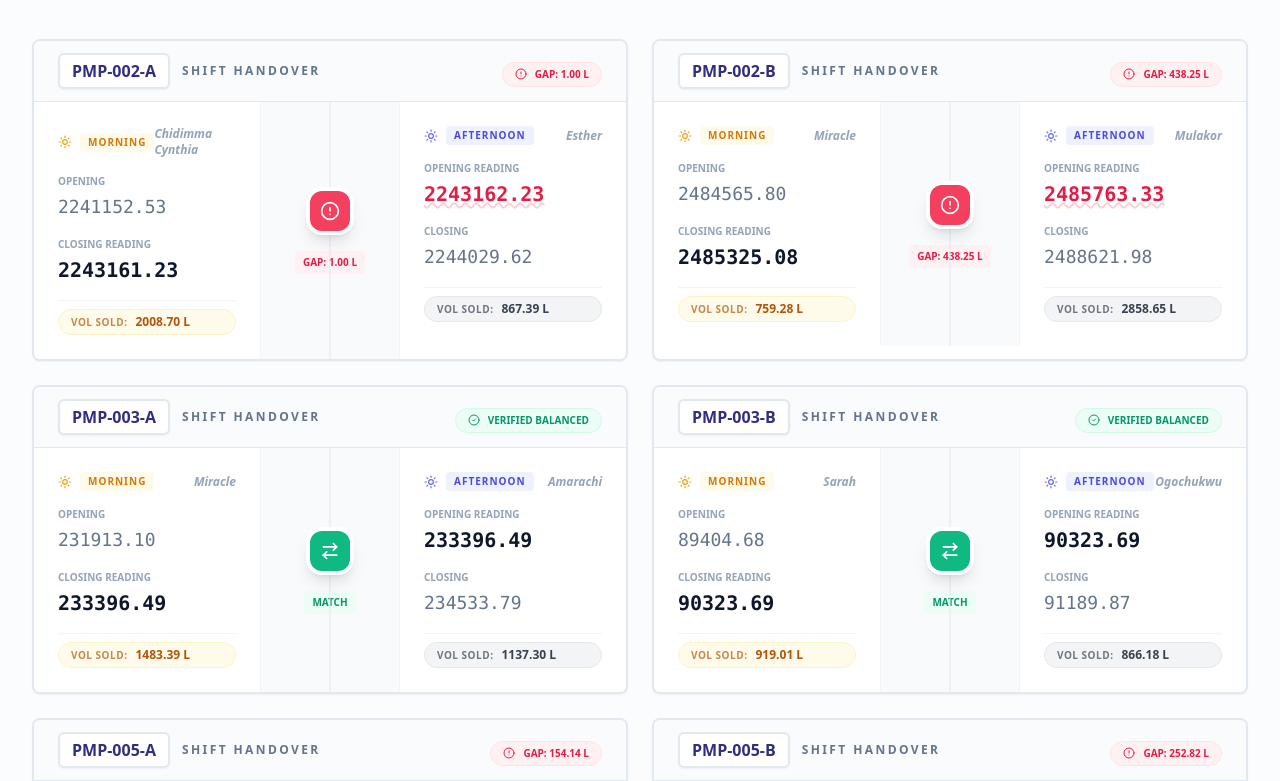
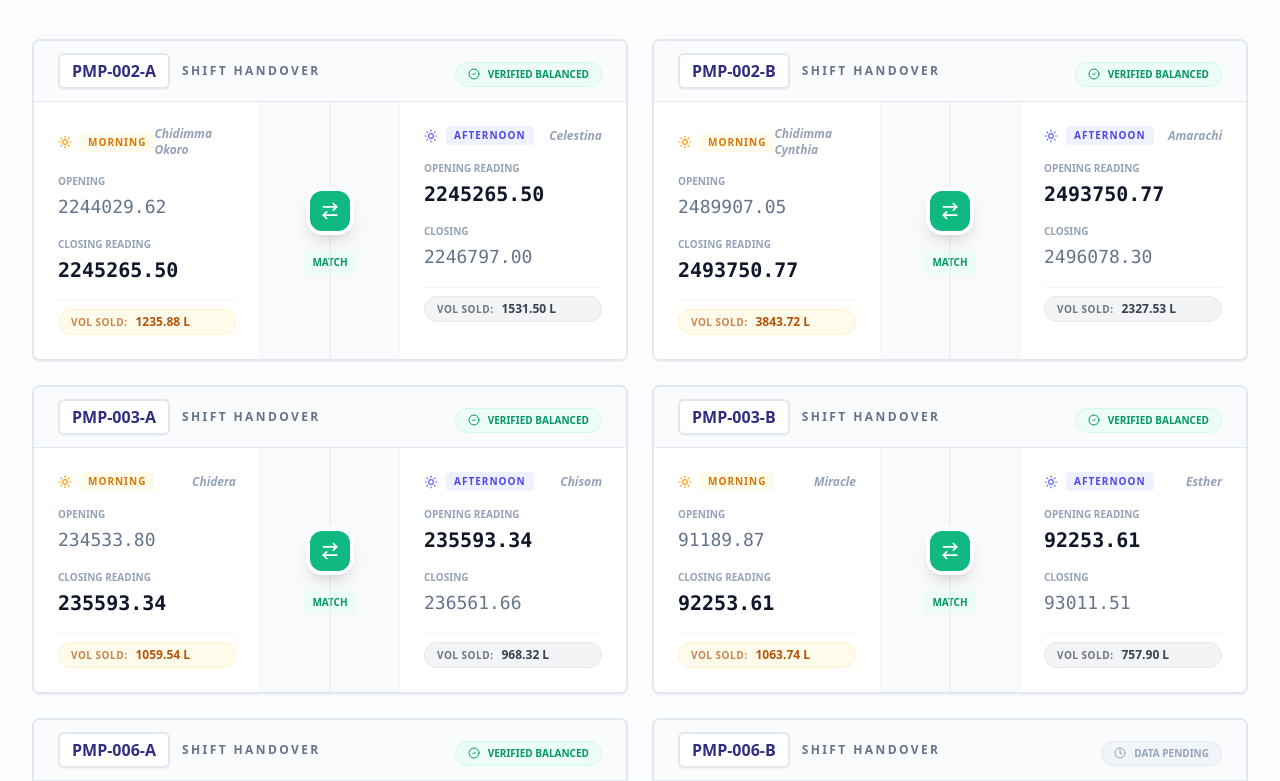
Before and after one commit to nipcobestpetroleum-art/brave-turtle-yawn, a React (Vite) app: page / in a window 1280 px wide. Shown: the part 459-1240 px from the top of the page. Built offline with nearby package versions, Linux system fonts and the light colour scheme.

Commit message:
[dyad] Adding November 22nd, 2025 sales data with account handovers - wrote 1 file(s)

```diff
--- a/src/data/salesData.ts
+++ b/src/data/salesData.ts
@@ -631,5 +631,27 @@ export const salesData: DailyReport[] = [
       ]
     },
     bankDeposits: []
+  },
+  {
+    date: "2025-11-22",
+    shifts: {
+      morning: [
+        { attendant: "Chidimma Okoro", pumpId: "PMP-002-A", product: "PMS", openingReading: 2244029.62, closingReading: 2245265.50, pricePerLiter: 940, cashCollected: 406300, posAmount: 670025, shortageResolutions: [{ type: "debt", amount: 65800, liters: 70, debtor: "First patriot", reason: "MD approved" }, { type: "debt", amount: 18800, liters: 20, debtor: "Multipro company", reason: "MD approved" }] },
+        { attendant: "Chidimma Cynthia", pumpId: "PMP-002-B", product: "PMS", openingReading: 2489907.05, closingReading: 2493750.77, pricePerLiter: 940, cashCollected: 1090720, posAmount: 2244162.80, shortageResolutions: [{ type: "debt", amount: 278240, liters: 296, debtor: "Exodus", reason: "Dogood" }] },
+        { attendant: "Chidera", pumpId: "PMP-003-A", product: "PMS", openingReading: 234533.80, closingReading: 235593.34, pricePerLiter: 940, cashCollected: 201900, posAmount: 737000, shortageResolutions: [{ type: "debt", amount: 30000, liters: 31.91, debtor: "Okoye", reason: "No idea" }, { type: "debt", amount: 6580, liters: 7, debtor: "Multipro company", reason: "MD approved" }, { type: "debt", amount: 20000, liters: 21.28, debtor: "Debt", reason: "No idea" }] },
+        { attendant: "Miracle", pumpId: "PMP-003-B", product: "PMS", openingReading: 91189.87, closingReading: 92253.61, pricePerLiter: 940, cashCollected: 630400, posAmount: 321208, shortageResolutions: [{ type: "debt", amount: 47000, liters: 50, debtor: "First patriot", reason: "MD approved" }] },
+        { attendant: "Sarah chidiebere", pumpId: "PMP-006-A", product: "PMS", openingReading: 694994.39, closingReading: 696057.95, pricePerLiter: 940, cashCollected: 269350, posAmount: 626493, shortageResolutions: [{ type: "debt", amount: 37600, liters: 40, debtor: "Multipro", reason: "MD approved" }, { type: "debt", amount: 65800, liters: 70, debtor: "First patriot", reason: "MD approved" }] },
+        { attendant: "Mulakor", pumpId: "PMP-006-B", product: "PMS", openingReading: 721153.34, closingReading: 722398.81, pricePerLiter: 940, cashCollected: 729720, posAmount: 440100 },
+      ],
+      afternoon: [
+        { attendant: "Celestina", pumpId: "PMP-002-A", product: "PMS", openingReading: 2245265.50, closingReading: 2246797.00, pricePerLiter: 940, cashCollected: 347450, posAmount: 941283, shortageResolutions: [{ type: "debt", amount: 145700, liters: 155, debtor: "First patriot", reason: "MD approved" }, { type: "official use", amount: 4700, liters: 5, purpose: "Cleaning of work area", reason: "Donald" }] },
+        { attendant: "Amarachi", pumpId: "PMP-002-B", product: "PMS", openingReading: 2493750.77, closingReading: 2496078.30, pricePerLiter: 940, cashCollected: 431000, posAmount: 1615947.40, shortageResolutions: [{ type: "debt", amount: 141000, liters: 150, debtor: "First patriot", reason: "MD approved" }] },
+        { attendant: "Chisom", pumpId: "PMP-003-A", product: "PMS", openingReading: 235593.34, closingReading: 236561.66, pricePerLiter: 940, cashCollected: 286000, posAmount: 623813 },
+        { attendant: "Esther", pumpId: "PMP-003-B", product: "PMS", openingReading: 92253.61, closingReading: 93011.51, pricePerLiter: 940, cashCollected: 537900, posAmount: 173145.80 },
+        { attendant: "Miriam", pumpId: "PMP-005-B", product: "PMS", openingReading: 722398.81, closingReading: 723370.17, pricePerLiter: 940, cashCollected: 696350, posAmount: 214300 },
+        { attendant: "Ogochukwu", pumpId: "PMP-006-A", product: "PMS", openingReading: 696057.95, closingReading: 697372.07, pricePerLiter: 940, cashCollected: 523500, posAmount: 645482, shortageResolutions: [{ type: "debt", amount: 65800, liters: 70, debtor: "First patriot", reason: "MD approved" }] },
+      ]
+    },
+    bankDeposits: []
   }
 ];
```
